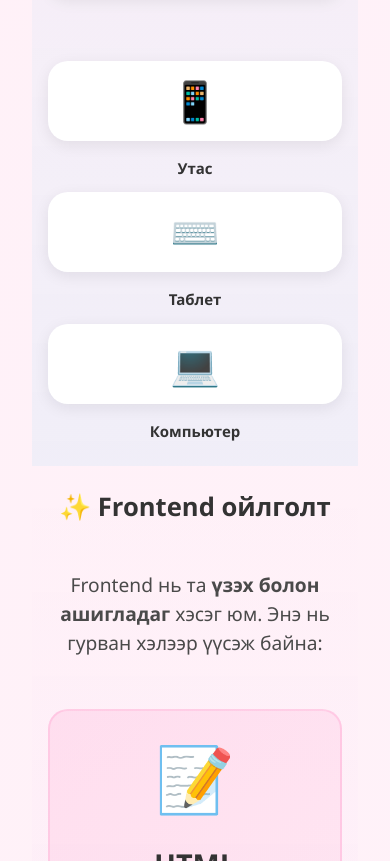
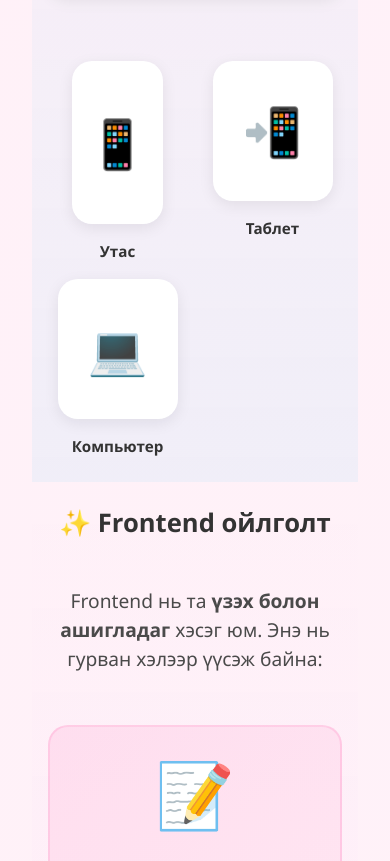
Before and after one commit to Mojurex/Winter-vibe-1, a website: page index.html in a window 390 px wide. Shown: the part 2408-3269 px from the top of the page. Drawn offline with Linux system fonts and the light colour scheme.

Commit message:
Improve: Enhance device mockup visibility with larger emoji and better spacing

```diff
--- a/index.html
+++ b/index.html
@@ -113,7 +113,7 @@
                     </div>
                     <div class="mockup">
                         <div class="tablet-frame">
-                            <div class="tablet-content">⌨️</div>
+                            <div class="tablet-content">📲</div>
                         </div>
                         <p class="mockup-label">Таблет</p>
                     </div>
--- a/public/style.css
+++ b/public/style.css
@@ -353,28 +353,34 @@ body {
     display: flex;
     align-items: center;
     justify-content: center;
-    font-size: 2.5rem;
+    font-size: 3.5rem;
     margin-bottom: 1rem;
+    padding: 2rem 1rem;
 }
 
 .phone-frame {
     aspect-ratio: 9/16;
-    max-width: 120px;
+    max-width: 140px;
+    margin: 0 auto 1rem;
 }
 
 .tablet-frame {
     aspect-ratio: 4/3;
-    max-width: 180px;
+    max-width: 200px;
+    margin: 0 auto 1rem;
 }
 
 .laptop-frame {
     aspect-ratio: 16/9;
-    max-width: 200px;
+    max-width: 220px;
+    margin: 0 auto 1rem;
 }
 
 .mockup-label {
     font-weight: 600;
     color: var(--color-dark);
+    font-size: 1.1rem;
+    margin-top: 0.5rem;
 }
 
 /* ============= FRONTEND SECTION ============= */
@@ -1194,14 +1200,20 @@ body {
     }
 
     .device-mockups {
-        grid-template-columns: 1fr;
-        gap: 0.8rem;
+        grid-template-columns: repeat(auto-fit, minmax(100px, 1fr));
+        gap: 1rem;
+        justify-items: center;
     }
 
     .phone-frame, .tablet-frame, .laptop-frame {
-        max-width: 100%;
-        aspect-ratio: auto;
-        min-height: 80px;
+        max-width: 120px;
+        min-height: 140px;
+        font-size: 3rem;
+        padding: 1.5rem 1rem;
+    }
+
+    .mockup-label {
+        font-size: 0.95rem;
     }
 
     .interactive-demo {
--- a/style.css
+++ b/style.css
@@ -353,28 +353,34 @@ body {
     display: flex;
     align-items: center;
     justify-content: center;
-    font-size: 2.5rem;
+    font-size: 3.5rem;
     margin-bottom: 1rem;
+    padding: 2rem 1rem;
 }
 
 .phone-frame {
     aspect-ratio: 9/16;
-    max-width: 120px;
+    max-width: 140px;
+    margin: 0 auto 1rem;
 }
 
 .tablet-frame {
     aspect-ratio: 4/3;
-    max-width: 180px;
+    max-width: 200px;
+    margin: 0 auto 1rem;
 }
 
 .laptop-frame {
     aspect-ratio: 16/9;
-    max-width: 200px;
+    max-width: 220px;
+    margin: 0 auto 1rem;
 }
 
 .mockup-label {
     font-weight: 600;
     color: var(--color-dark);
+    font-size: 1.1rem;
+    margin-top: 0.5rem;
 }
 
 /* ============= FRONTEND SECTION ============= */
@@ -1194,14 +1200,20 @@ body {
     }
 
     .device-mockups {
-        grid-template-columns: 1fr;
-        gap: 0.8rem;
+        grid-template-columns: repeat(auto-fit, minmax(100px, 1fr));
+        gap: 1rem;
+        justify-items: center;
     }
 
     .phone-frame, .tablet-frame, .laptop-frame {
-        max-width: 100%;
-        aspect-ratio: auto;
-        min-height: 80px;
+        max-width: 120px;
+        min-height: 140px;
+        font-size: 3rem;
+        padding: 1.5rem 1rem;
+    }
+
+    .mockup-label {
+        font-size: 0.95rem;
     }
 
     .interactive-demo {
```
Also changed, not shown: public/index.html (+1 -1 lines).
